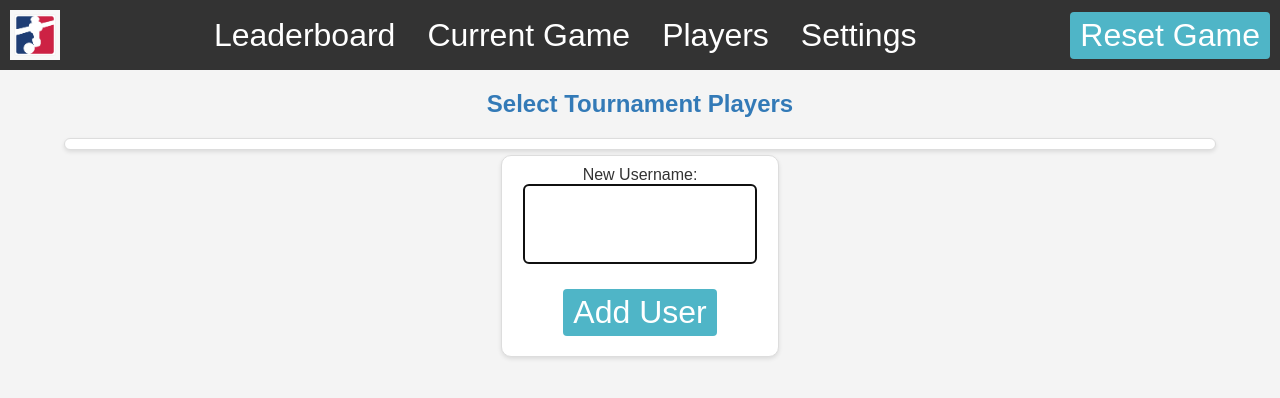
After one commit to christopherpunt/foosball_scorekeeper, a Flask app: page /create_tournament in a window 1280 px wide. The commit adds this page. Shown: the top 398 px of the page. Run offline with Flask 3, Linux system fonts and the light colour scheme; data that the repository does not hold is empty.

Commit message:
list players on create tournament page

```diff
--- a/src/main.py
+++ b/src/main.py
@@ -140,8 +140,11 @@ def handlePing():
     json = requestToJson(request)
     if 'averageValue' in json and 'team' in json:
         print(f"team: {json.get('team')} has averageValue: {json.get('averageValue')}")
+    return jsonify({'success': True})
 
-    return jsonify({'success': True})
+@app.route('/create_tournament')
+def createTournament():
+    return render_template('tournament.html', players=playerManager.getAllPlayers())
 
 @socketio.on('get_initial_data')
 def handle_get_initial_data():
--- /dev/null
+++ b/src/static/css/playerList.css
@@ -0,0 +1,34 @@
+.player-list {
+    list-style: none;
+    padding: 0;
+    margin: 0;
+    columns: 2;
+}
+.player-item {
+    font-size: 40px;
+    cursor: pointer;
+
+    padding: 5px;
+    border: 1px solid #ddd;
+    margin-bottom: 2px;
+    border-radius: 8px;
+    display: flex;
+    justify-content: space-between;
+    align-items: center;
+    background-color: #f9f9f9;
+    break-inside: avoid-column; /* Prevent player items from breaking across columns */
+}
+
+.player-item:hover {
+    background-color: #dbf0ff;
+}
+
+.player-item.selected {
+    background-color: #269bda;
+}
+.player-item.notAvailable {
+    background-color: #fd6c6c;
+    color: #888;
+    cursor: not-allowed;
+    pointer-events: none;
+}
--- a/src/templates/settings.html
+++ b/src/templates/settings.html
@@ -50,4 +50,8 @@
     <form id="lightsFormOff" action="/lights_off" method="post">
         <input type="submit" name="lightsOff" value="Turn lights off" />
     </form>
+
+    <a href="/create_tournament">
+        <button type="button">Create New Tournament</button>
+    </a>
 {% endblock %}
--- /dev/null
+++ b/src/templates/tournament.html
@@ -0,0 +1,142 @@
+<!-- players.html -->
+
+{% extends 'base.html' %}
+
+{% block title %}Players List{% endblock %}
+
+{% block styles %}
+
+<link rel="stylesheet" href="{{ url_for('static', filename='css/playerList.css') }}">
+
+<style>
+    .player-list {
+        columns: 4;
+    }
+
+    .container {
+        min-width: 500px;
+        width: 90%;
+        margin: 5px auto;
+    }
+
+    h2 {
+        text-align: center;
+        color: #337ab7;
+    }
+
+    .card {
+        background-color: #fff;
+        border: 1px solid #ddd;
+        border-radius: 10px;
+        padding: 5px;
+        margin-bottom: 5px;
+        box-shadow: 0 2px 4px rgba(0, 0, 0, 0.1);
+    }
+
+    .form-card {
+        margin: 5px auto;
+        width: 20%;
+        background-color: #fff;
+        border: 1px solid #ddd;
+        border-radius: 10px;
+        padding: 10px;
+        box-shadow: 0 2px 4px rgba(0, 0, 0, 0.1);
+    }
+
+    .form-group {
+        margin-bottom: 15px;
+    }
+
+    input {
+        width: calc(100% - 22px);
+        padding: 10px;
+        box-sizing: border-box;
+        border: 1px solid #ddd;
+        border-radius: 5px;
+        font-size: 50px;
+    }
+
+    button:hover {
+        background-color: #23527c;
+    }
+</style>
+{% endblock %}
+
+{% block content %}
+<h2>Select Tournament Players</h2>
+
+<div class="container">
+    <div class="card">
+        <ul class="player-list">
+            {% for player in players %}
+                <li class="player-item">
+                    {{ player['username'] }}
+                </li>
+            {% endfor %}
+        </ul>
+    </div>
+</div>
+
+<div class="card form-card">
+    <form id="add-user-form" onsubmit="addUser()">
+        <div class="form-group">
+            <label for="new-username">New Username:</label>
+            <input type="text" id="new-username" name="new-username" required autofocus>
+        </div>
+
+        <button type="submit">Add User</button>
+    </form>
+</div>
+
+<script>
+    const selectedPlayers = []
+    document.querySelectorAll('.player-item').forEach(item => {
+        item.addEventListener('click', () => handlePlayerSelection(item));
+    });
+
+    function handlePlayerSelection(element) {
+        const playerName = element.dataset.player;
+        const selected = element.classList.contains('selected');
+
+        if (selected) {
+            // Deselect player
+            element.classList.remove('selected');
+            const index = selectedPlayers.indexOf(playerName);
+
+            const x = selectedPlayers.splice(index, 1);
+        } else {
+            // Select player
+            element.classList.add('selected');
+            selectedPlayers.push(playerName);
+        }
+
+        console.log(`selected players ${JSON.stringify(selectedPlayers)}`)
+    }
+
+
+    function addUser() {
+        const newUsernameInput = document.getElementById('new-username');
+        const newUsername = newUsernameInput.value;
+
+        const xhr = new XMLHttpRequest();
+        xhr.open('POST', '/add_user', true);
+        xhr.setRequestHeader('Content-Type', 'application/json');
+        xhr.onreadystatechange = function () {
+            if (xhr.readyState === 4 && xhr.status === 200) {
+                const response = JSON.parse(xhr.responseText);
+                if (response.success) {
+                    newUsernameInput.value = '';
+                    location.reload();
+                } else {
+                    alert(`Failed to join the game. ${response.message}`);
+                }
+            }
+        };
+
+        const data = JSON.stringify({ newUser: newUsername });
+        xhr.send(data);
+    }
+</script>
+
+{% endblock %}
+</html>
```
Also changed, not shown: src/templates/join_game.html (+3 -36 lines).
